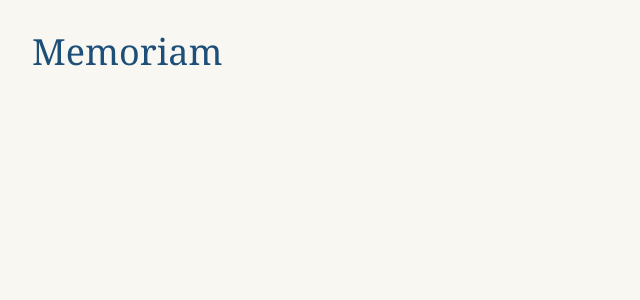
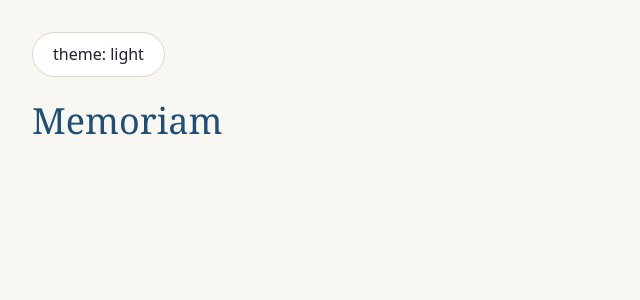
Before and after one commit to farzadasgari/memoriam, a React (Vite) app: page / in a window 1280 px wide. Shown: the top 300 px of the page, without its empty margins (0-640 px from the left). Built offline with nearby package versions, Linux system fonts and the light colour scheme.

Commit message:
add temporary theme toggle test in app

```diff
--- a/src/App.jsx
+++ b/src/App.jsx
@@ -1,7 +1,18 @@
-function App() {
+import { useTheme } from "./hooks/useTheme"
+
+export default function App() {
+  const { theme, toggleTheme } = useTheme()
+
   return (
-    <h1 className="p-8 font-serif text-4xl text-accent">Memoriam</h1>
+    <div className="p-8">
+      <button
+        type="button"
+        onClick={toggleTheme}
+        className="rounded-full border border-line bg-surface px-5 py-2 text-ink"
+      >
+        theme: {theme}
+      </button>
+      <h1 className="mt-6 font-serif text-4xl text-accent">Memoriam</h1>
+    </div>
   )
 }
-
-export default App
```
